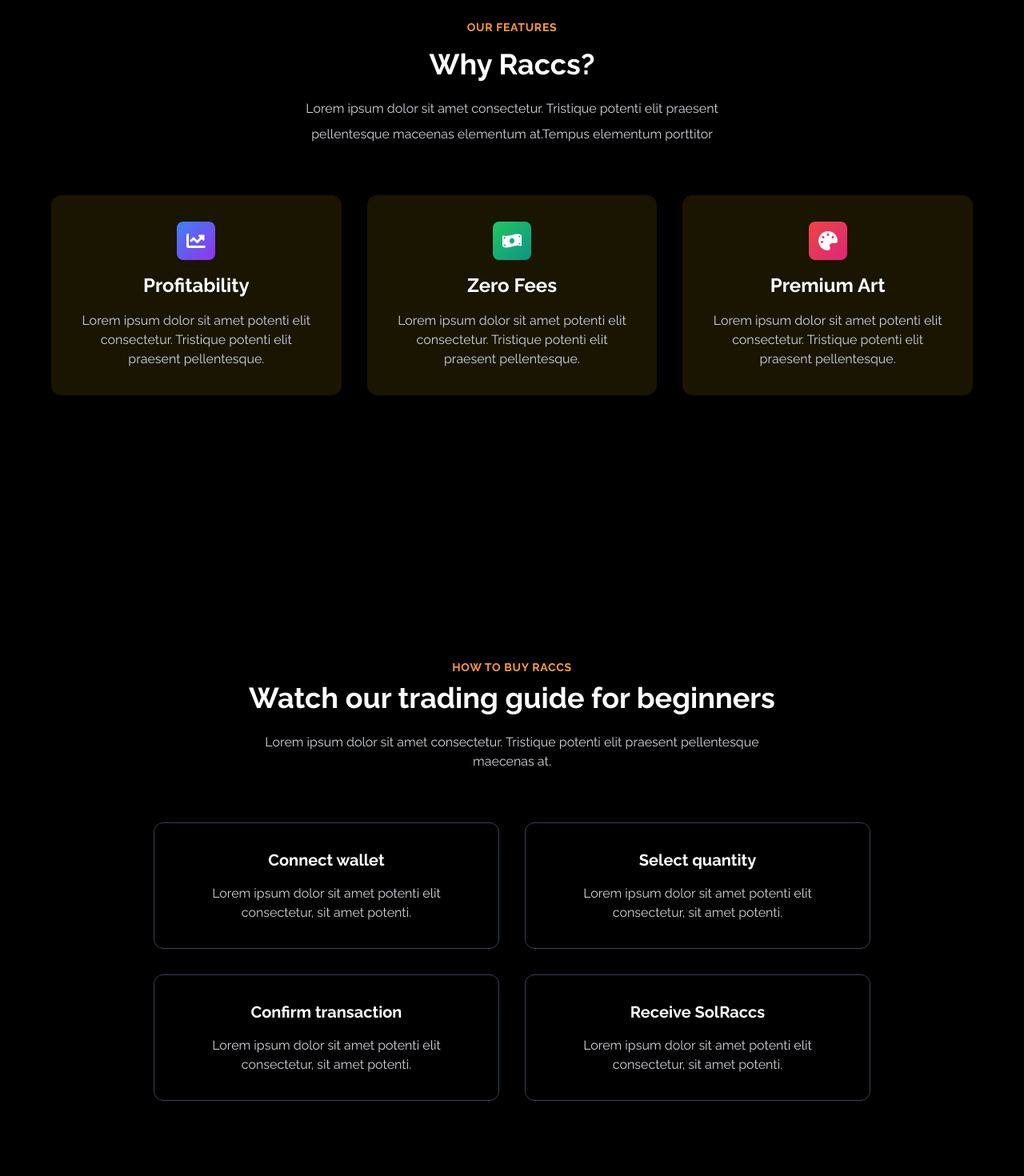
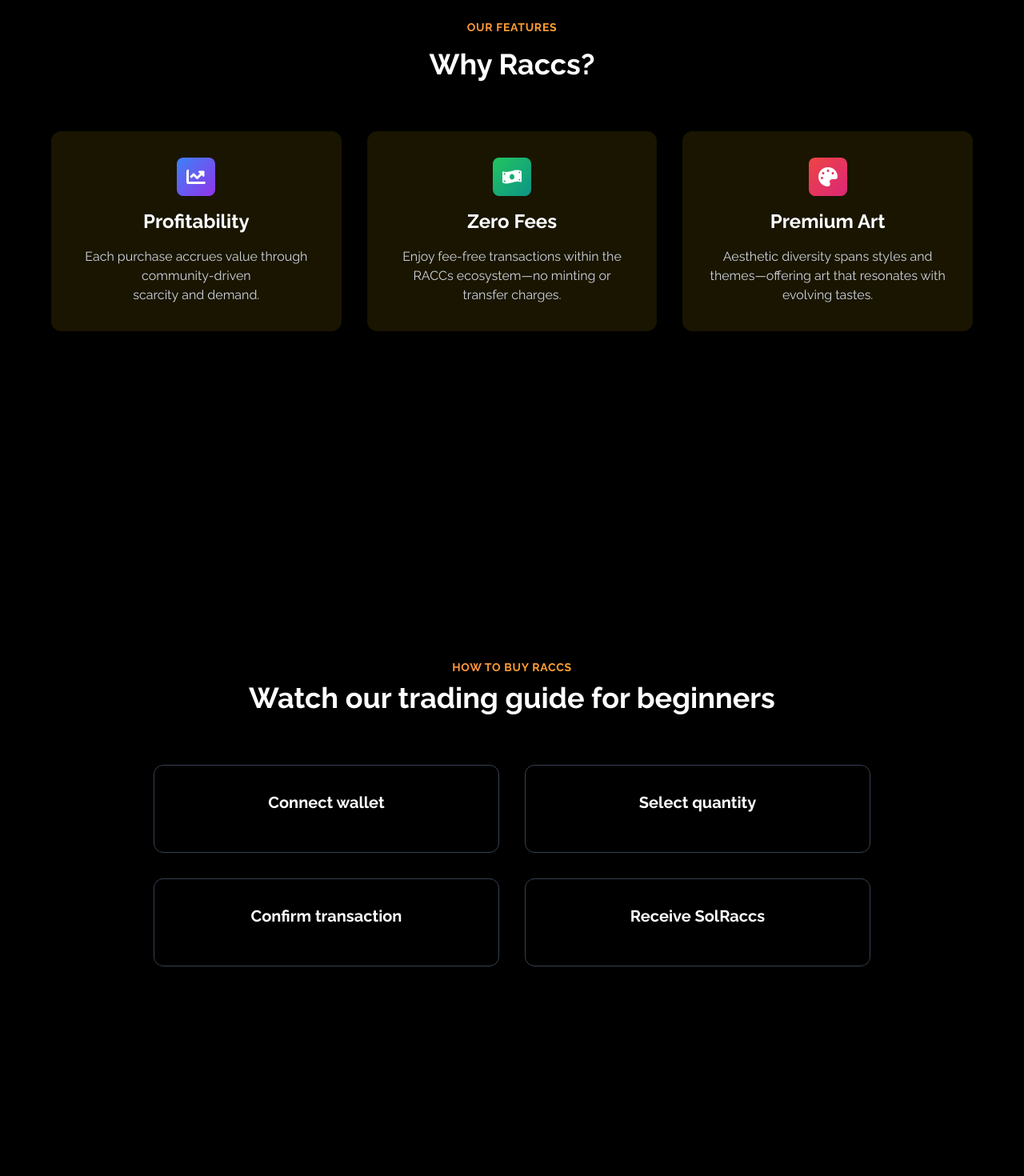
Before and after one commit to SamuelPaschalson/solRaccs, a React (Vite) app: page / in a window 1280 px wide. Shown: the part 1660-3130 px from the top of the page at 80% size. Built offline with nearby package versions, Linux system fonts and the light colour scheme.

Commit message:
SolRaccs

```diff
--- a/src/components/Buy.tsx
+++ b/src/components/Buy.tsx
@@ -12,10 +12,10 @@ const Buy: React.FC = () => {
           <h1 className="text-2xl sm:text-3xl md:text-4xl font-bold text-white mb-4 md:mb-6">
             Watch our trading guide for beginners
           </h1>
-          <p className="text-gray-300 text-sm sm:text-base max-w-2xl mx-auto">
+          {/* <p className="text-gray-300 text-sm sm:text-base max-w-2xl mx-auto">
             Lorem ipsum dolor sit amet consectetur. Tristique potenti elit
             praesent pellentesque maecenas at.
-          </p>
+          </p> */}
         </div>
 
         {/* Steps Grid - Full width */}
@@ -25,10 +25,10 @@ const Buy: React.FC = () => {
             <h3 className="text-lg sm:text-xl font-bold text-white mb-4">
               Connect wallet
             </h3>
-            <p className="text-gray-300 text-sm sm:text-base">
+            {/* <p className="text-gray-300 text-sm sm:text-base">
               Lorem ipsum dolor sit amet potenti elit consectetur, sit amet
               potenti.
-            </p>
+            </p> */}
           </div>
 
           {/* Step 2 */}
@@ -36,10 +36,10 @@ const Buy: React.FC = () => {
             <h3 className="text-lg sm:text-xl font-bold text-white mb-4">
               Select quantity
             </h3>
-            <p className="text-gray-300 text-sm sm:text-base">
+            {/* <p className="text-gray-300 text-sm sm:text-base">
               Lorem ipsum dolor sit amet potenti elit consectetur, sit amet
               potenti.
-            </p>
+            </p> */}
           </div>
 
           {/* Step 3 */}
@@ -47,10 +47,10 @@ const Buy: React.FC = () => {
             <h3 className="text-lg sm:text-xl font-bold text-white mb-4">
               Confirm transaction
             </h3>
-            <p className="text-gray-300 text-sm sm:text-base">
+            {/* <p className="text-gray-300 text-sm sm:text-base">
               Lorem ipsum dolor sit amet potenti elit consectetur, sit amet
               potenti.
-            </p>
+            </p> */}
           </div>
 
           {/* Step 4 */}
@@ -58,10 +58,10 @@ const Buy: React.FC = () => {
             <h3 className="text-lg sm:text-xl font-bold text-white mb-4">
               Receive SolRaccs
             </h3>
-            <p className="text-gray-300 text-sm sm:text-base">
+            {/* <p className="text-gray-300 text-sm sm:text-base">
               Lorem ipsum dolor sit amet potenti elit consectetur, sit amet
               potenti.
-            </p>
+            </p> */}
           </div>
         </div>
       </div>
--- a/src/components/Feature.tsx
+++ b/src/components/Feature.tsx
@@ -14,11 +14,11 @@ const Feature: React.FC = () => {
             Why Raccs?
           </h1>
           <div className="max-w-2xl mx-auto text-gray-300">
-            <p className="mb-2">
+            {/* <p className="mb-2">
               Lorem ipsum dolor sit amet consectetur. Tristique potenti elit
-              praesent
-            </p>
-            <p>pellentesque maceenas elementum at.Tempus elementum porttitor</p>
+              praesent pellentesque maceenas elementum at.Tempus elementum
+              porttitor
+            </p> */}
           </div>
         </div>
 
@@ -33,8 +33,8 @@ const Feature: React.FC = () => {
               Profitability
             </h2>
             <p className="text-gray-300 text-center">
-              Lorem ipsum dolor sit amet potenti elit consectetur. Tristique
-              potenti elit praesent pellentesque.
+              Each purchase accrues value through community-driven
+              scarcity and demand.
             </p>
           </div>
 
@@ -45,8 +45,8 @@ const Feature: React.FC = () => {
             </div>
             <h2 className="text-2xl font-bold text-white mb-4">Zero Fees</h2>
             <p className="text-gray-300 text-center">
-              Lorem ipsum dolor sit amet potenti elit consectetur. Tristique
-              potenti elit praesent pellentesque.
+              Enjoy fee-free transactions within the RACCs ecosystem—no minting
+              or transfer charges.
             </p>
           </div>
 
@@ -57,8 +57,8 @@ const Feature: React.FC = () => {
             </div>
             <h2 className="text-2xl font-bold text-white mb-4">Premium Art</h2>
             <p className="text-gray-300 text-center">
-              Lorem ipsum dolor sit amet potenti elit consectetur. Tristique
-              potenti elit praesent pellentesque.
+              Aesthetic diversity spans styles and themes—offering art that
+              resonates with evolving tastes.
             </p>
           </div>
         </div>
--- a/src/components/Tokenomics.tsx
+++ b/src/components/Tokenomics.tsx
@@ -11,10 +11,6 @@ const Tokenomics: React.FC = () => {
         <h3 className="text-4xl md:text-5xl text-center font-semibold mb-6">
           Token Information
         </h3>
-        <p className="text-gray-300 mb-10 text-center text-lg">
-          Lorem ipsum dolor sit amet consectetur. Tristique potenti elit
-          praesent
-        </p>
 
         {/* Token Details - Modified to match the image */}
         <div className="flex flex-col items-center justify-center">
```
